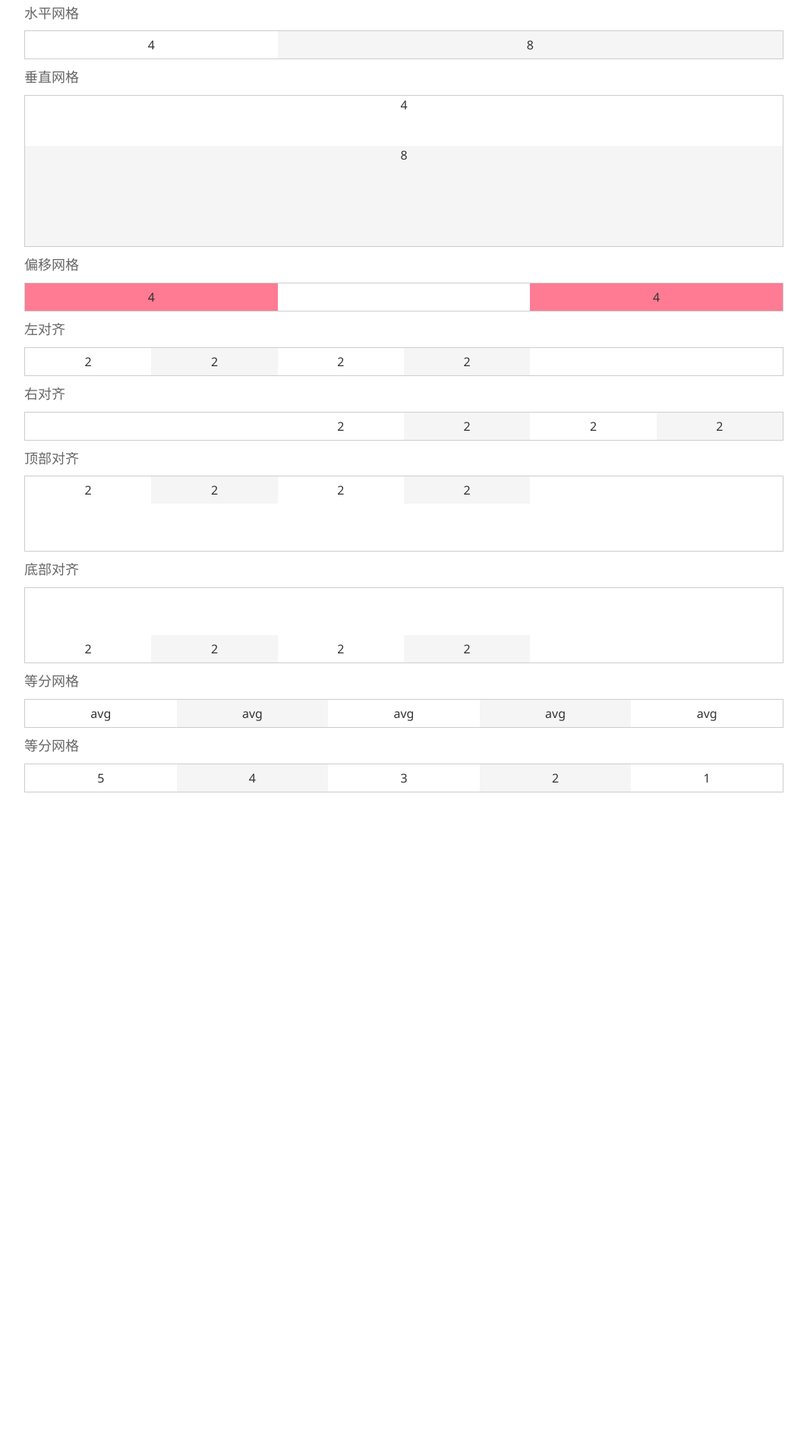
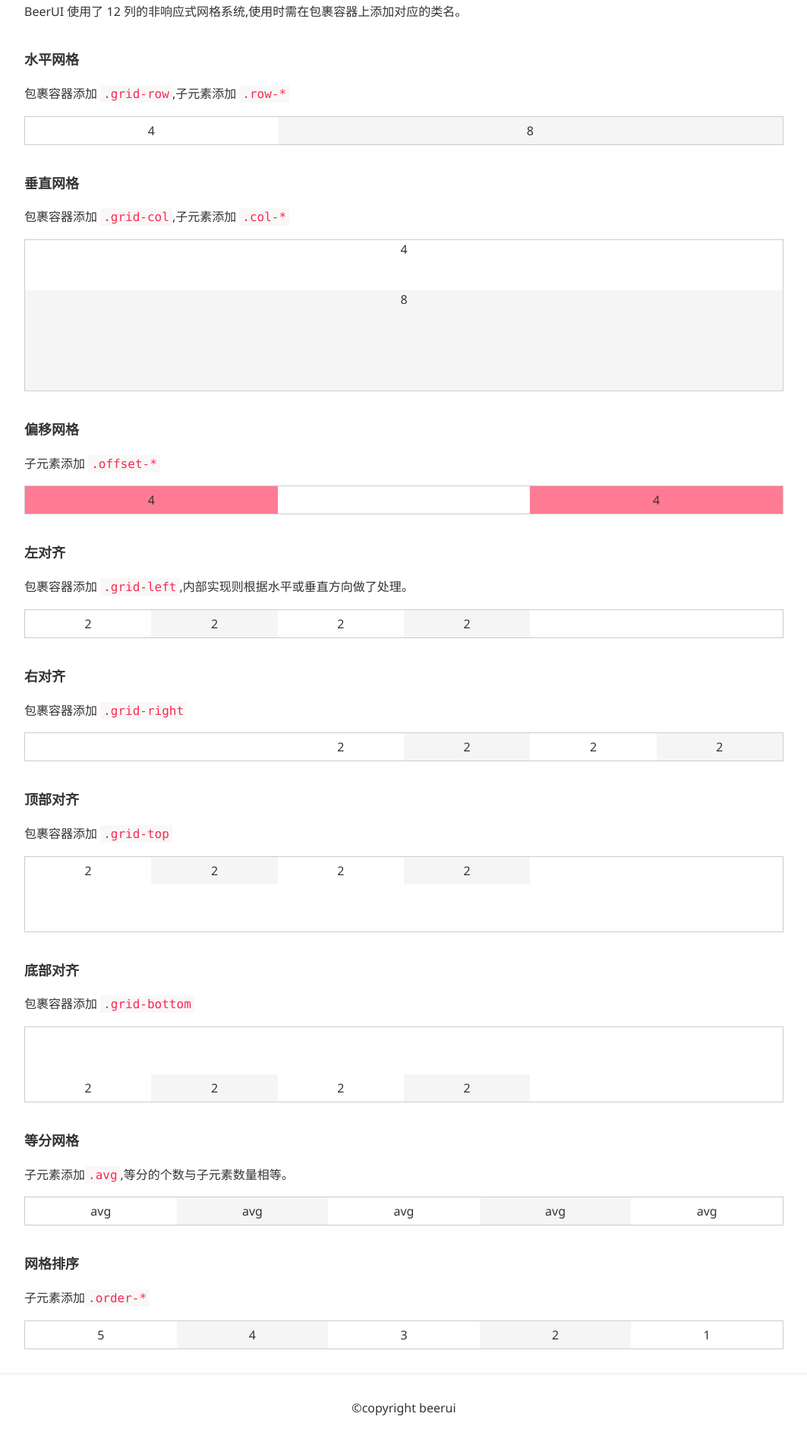
Before and after one commit to hanmingpan/beerui, a website: page index.html in a window 1280 px wide. Shown: the part 135-2033 px from the top of the page at 76% size, without its empty margins (108-1171 px from the left). Before the commit the page ends 1178 px from the top, so only its background shows below. Drawn offline with Linux system fonts and the light colour scheme.

Commit message:
网格第二个版本加demo

```diff
--- a/index.html
+++ b/index.html
@@ -3,32 +3,43 @@
 <head>
     <meta charset="UTF-8">
     <meta http-equiv="X-UA-Compatible" content="IE=edge,chrome=1">
-    <title>beerUI css3</title>
+    <title>BeerUI css3</title>
     <meta name="key" content="beerUI|css3|html5">
     <meta name="description" content="beerUI">
     <meta name="viewport" content="width=device-width,initial-scale=1">
     <link rel="stylesheet" href="dist/beerui.css">
+    <link rel="stylesheet" href="demo/demo.css">
+
 </head>
 <body>
-    <header class="grid-wm">beerUI</header>
+    <header class="grid-wm">BeerUI</header>
     <div class="demo">
         <h2>网格</h2>
+        <p>BeerUI 使用了 12 列的非响应式网格系统,使用时需在包裹容器上添加对应的类名。</p>
+
         <h3>水平网格</h3>
+        <p>包裹容器添加 <code>.grid-row</code>,子元素添加 <code>.row-*</code></p>
         <div class="grid-row">
             <div class="row-4">4</div>
             <div class="row-8">8</div>
         </div>
+
         <h3>垂直网格</h3>
+        <p>包裹容器添加 <code>.grid-col</code>,子元素添加 <code>.col-*</code></p>
         <div class="grid-col">
             <div class="col-4">4</div>
             <div class="col-8">8</div>
         </div>
+
         <h3>偏移网格</h3>
+        <p>子元素添加 <code>.offset-*</code></p>
         <div class="grid-row demo-offset">
             <div class="row-4">4</div>
             <div class="row-4 offset-4">4</div>
         </div>
+
         <h3>左对齐</h3>
+        <p>包裹容器添加 <code>.grid-left</code>,内部实现则根据水平或垂直方向做了处理。</p>
         <div class="grid-row grid-left">
             <div class="row-2">2</div>
             <div class="row-2">2</div>
@@ -36,27 +47,34 @@
             <div class="row-2">2</div>
         </div>
         <h3>右对齐</h3>
+        <p>包裹容器添加 <code>.grid-right</code></p>
         <div class="grid-row grid-right">
             <div class="row-2">2</div>
             <div class="row-2">2</div>
             <div class="row-2">2</div>
             <div class="row-2">2</div>
         </div>
+
         <h3>顶部对齐</h3>
+        <p>包裹容器添加 <code>.grid-top</code></p>
         <div class="grid-row grid-top demo-vertical">
             <div class="row-2">2</div>
             <div class="row-2">2</div>
             <div class="row-2">2</div>
             <div class="row-2">2</div>
         </div>
+
         <h3>底部对齐</h3>
+        <p>包裹容器添加 <code>.grid-bottom</code></p>
         <div class="grid-row grid-bottom demo-vertical">
             <div class="row-2">2</div>
             <div class="row-2">2</div>
             <div class="row-2">2</div>
             <div class="row-2">2</div>
         </div>
+
         <h3>等分网格</h3>
+        <p>子元素添加<code>.avg</code>,等分的个数与子元素数量相等。</p>
         <div class="grid-row">
             <div class="avg">avg</div>
             <div class="avg">avg</div>
@@ -64,7 +82,9 @@
             <div class="avg">avg</div>
             <div class="avg">avg</div>
         </div>
-        <h3>等分网格</h3>
+
+        <h3>网格排序</h3>
+        <p>子元素添加<code>.order-*</code></p>
         <div class="grid-row">
             <div class="avg order-5">1</div>
             <div class="avg order-4">2</div>
@@ -73,5 +93,8 @@
             <div class="avg order-1">5</div>
         </div>
     </div>
+    <footer class="text-center">
+        &copy;copyright beerui
+    </footer>
 </body>
 </html>
--- a/scss/base.scss
+++ b/scss/base.scss
@@ -742,7 +742,6 @@ iframe {
 }
 
 
-
 /* Forms
    ========================================================================== */
 
@@ -755,3 +754,15 @@ input:not([type="radio"]):not([type="checkbox"]),
 select {
   vertical-align: middle;
 }
+
+/* ios去掉黑色遮罩 */
+div,a,button,input,textarea {
+  -webkit-tap-highlight-color: rgba(0,0,0,0);
+}
+/* 表单输入框placeholder的颜色值 */
+input::-webkit-input-placeholder{
+  color: #AAAAAA;
+}
+input:focus::-webkit-input-placeholder{
+  color: #EEEEEE;
+}
--- a/scss/demo.scss
+++ b/scss/demo.scss
@@ -1,7 +1,18 @@
-
+code {
+  color: #FB284F;
+  background-color: #f8f8f8;
+  padding: 2px 4px;
+  white-space: nowrap;
+}
 header {
   font-size: 32px;
   padding: 0 1em;
+}
+footer {
+  padding: 2em 0;
+  margin-top: 2em;
+  border-top: 1px solid #eee;
+  box-shadow: 1px 1px 2px 2px #f5f5f5;
 }
 .demo {
   width: 1000px;
@@ -9,15 +20,16 @@ header {
 
   h2 {
     font-size: 24px;
-    color: #333;
+    color: #FB284F;
     margin: 1em 0;
   }
   h3 {
     font-size: 18px;
-    color: #666;
-    margin: .5em 0;
+    color: #333;
+    margin: 2em 0 1em;
+    font-weight: bold;
   }
-  .grid-row div {
+  .grid-row>div {
     min-height: 36px;
     line-height: 36px;
   }
--- a/scss/grid.scss
+++ b/scss/grid.scss
@@ -1,56 +1,73 @@
-@charset "UTF-8";
-
-// 水平网格
+/* 水平网格 */
 .grid-row {
   width: 100%;
   display: flex;
   flex-wrap: wrap;
-}
+
   @for $i from 1 through $grid-num {
     .row-#{$i} {
       width: percentage($i / $grid-num);
     }
   }
+}
 
-// 垂直网格
+
+/* 垂直网格 */
 .grid-col {
   width: 100%;
   height: 100%;
   display: flex;
   flex-direction: column;
-}
+
   @for $i from 1 through $grid-num {
     .col-#{$i} {
       height: percentage($i / $grid-num);
     }
   }
+}
 
-// 偏移
+
+
+/* 偏移 */
+.grid-row,
+.grid-col {
   @for $i from 1 through $grid-num {
     .offset-#{$i} {
       margin-left: percentage($i / $grid-num);
     }
   }
+}
 
-// 等分网格
+
+/* 等分网格 */
+.grid-row,
+.grid-col {
   .avg {
     flex: 1;
   }
+}
 
-// 排序
+
+/* 排序 */
+.grid-row,
+.grid-col {
   @for $i from 1 through $grid-num {
     .order-#{$i} {
       order: $i;
     }
   }
+}
 
-// 限制最大宽度
+
+/* 限制最大宽度 */
 .grid-wm {
   max-width: 1200px;
   margin-left: auto;
   margin-right: auto;
 }
 
+
+/* 对齐方式 */
 $align-data: (row, justify-content, align-items),(col, align-items, justify-content);
 
 @each $direction, $horizontal, $vertical in $align-data {
```
Also changed, not shown: README.md, demo/demo.css (added), demo/demo.min.css (added), dist/beerui.css, dist/beerui.min.css. Lines whose indentation alone changed are shown as unchanged.
